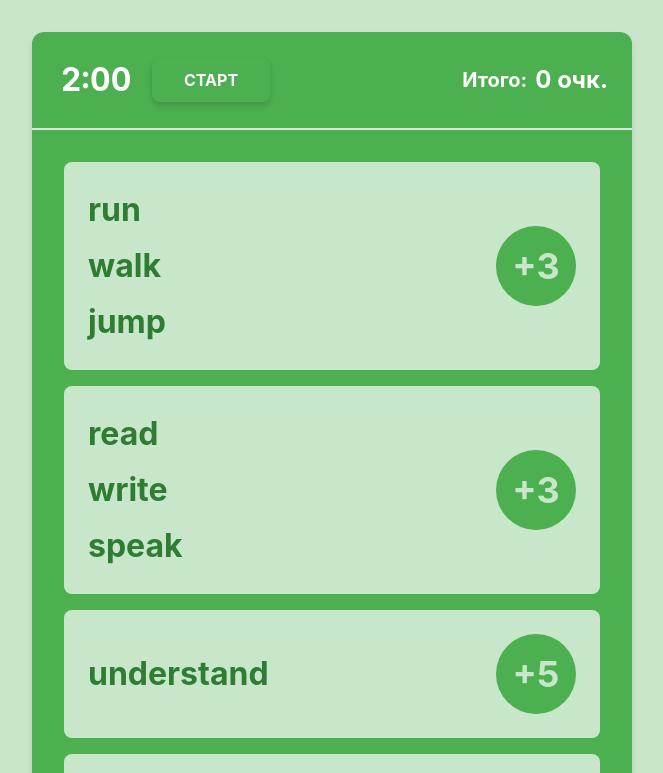
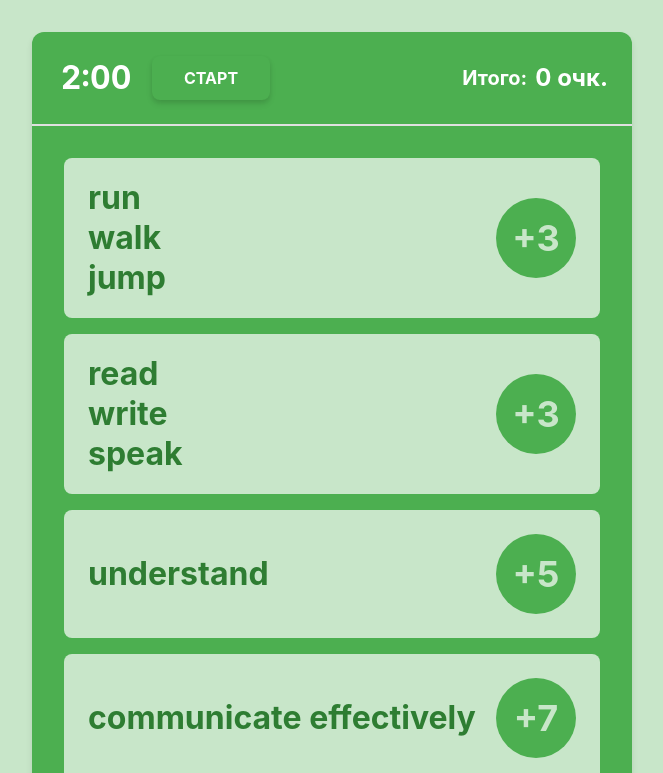
Before and after one commit to Otec-S/pwa-words, a React (Vite) app: page / in a window 1280 px wide. Shown: the top 773 px of the page, without its empty margins (308-971 px from the left). Built offline with nearby package versions, Linux system fonts and the light colour scheme.

Commit message:
line-height: 1

```diff
--- a/src/index.css
+++ b/src/index.css
@@ -8,7 +8,7 @@
   font-family: -apple-system, BlinkMacSystemFont, 'Segoe UI', 'Roboto', 'Oxygen',
     'Ubuntu', 'Cantarell', 'Fira Sans', 'Droid Sans', 'Helvetica Neue',
     sans-serif;
-  line-height: 1.5;
+  line-height: 1;
   font-weight: 400;
   color: #333;
 
```
